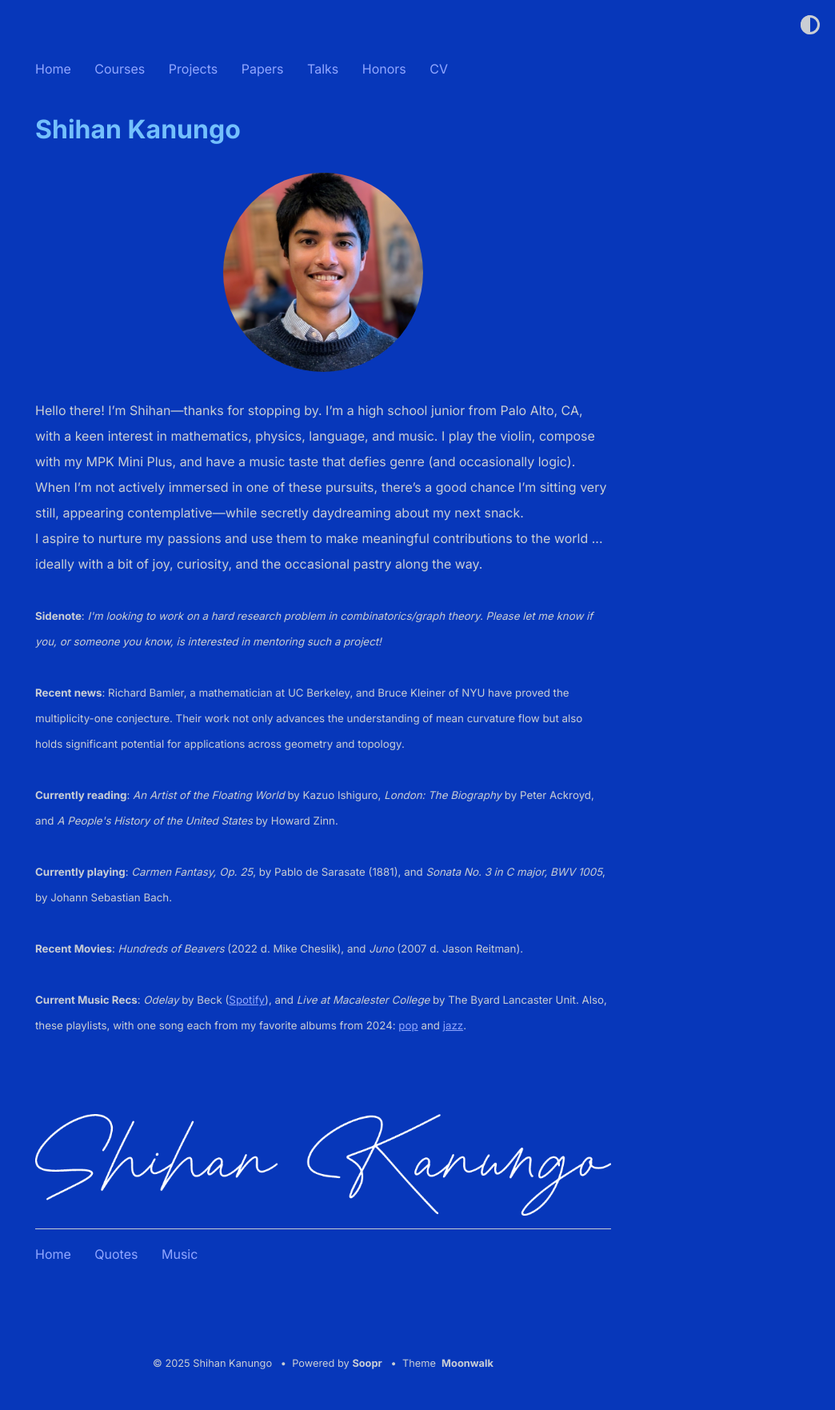
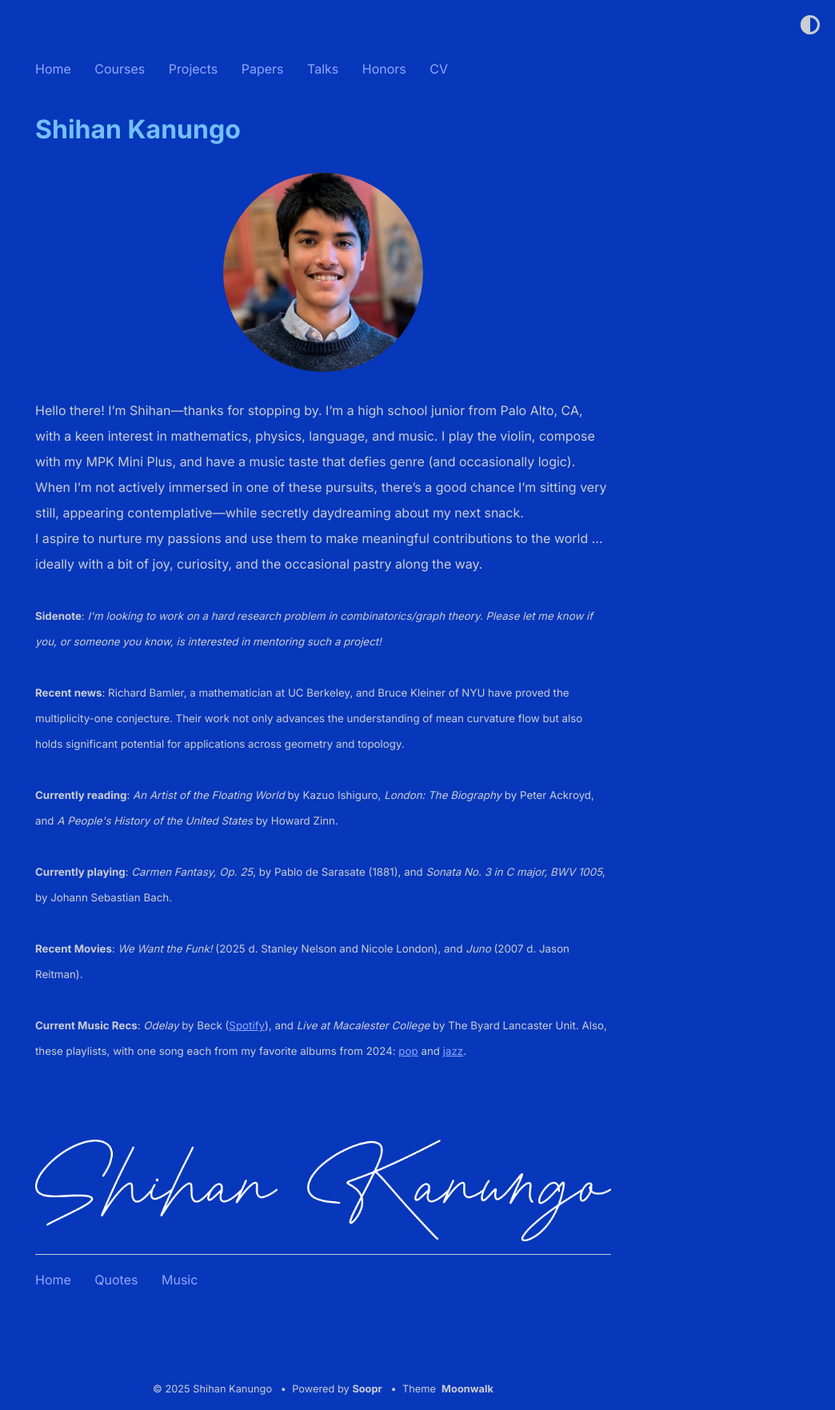
Before and after one commit to shihankanungo/shihankanungo.github.io, a Jekyll site: the page built from index.md, in a window 1280 px wide. Shown: the whole page at 80% size, without its empty margins (236-1280 px from the left). Built offline with Jekyll 4.4.1, drawn with Linux system fonts in a browser that asks for light colours; before the commit the page ends 1731 px from its top, so only the background shows below that.

Commit message:
Update _config.yml

```diff
--- a/_config.yml
+++ b/_config.yml
@@ -15,7 +15,7 @@ description: > # description of the site (multiple lines allowed)
           <br /><br />
           <small><b>Currently playing</b>: <i>Carmen Fantasy, Op. 25</i>, by Pablo de Sarasate (1881), and <i>Sonata No. 3 in C major, BWV 1005</i>, by Johann Sebastian Bach.</small>
           <br /><br />
-          <small><b>Recent Movies</b>: <i>Hundreds of Beavers</i> (2022 d. Mike Cheslik), and <i>Juno</i> (2007 d. Jason Reitman). </small>
+          <small><b>Recent Movies</b>: <i>We Want the Funk!</i> (2025 d. Stanley Nelson and Nicole London), and <i>Juno</i> (2007 d. Jason Reitman). </small>
           <br /><br />
           <small><b>Current Music Recs</b>: <i>Odelay</i> by Beck (<a href="https://open.spotify.com/album/1Pus5h1qGedCn4CtOuPVtp?si=5TMaPZtjQeiM_WgCF-HBRg">Spotify</a>), and <i>Live at Macalester College</i> by The Byard Lancaster Unit. Also, these playlists, with one song each from my favorite albums from 2024: <a href="https://open.spotify.com/playlist/0plT5tvEl6lVLrQDk0X3eu?si=fe06480b57f64999">pop</a> and <a href="https://open.spotify.com/playlist/5iHDUPHT30iNd4Feg0yg4f?si=737a0b1a27924789">jazz</a>. </small>
           <br /><br /><br /><br />
```
